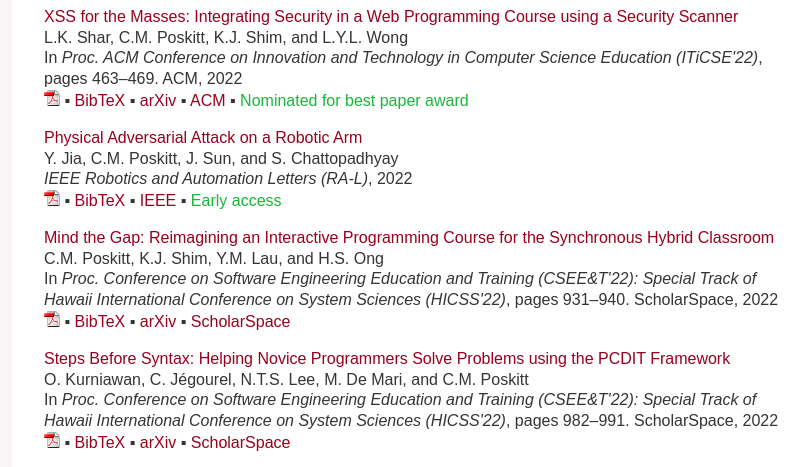
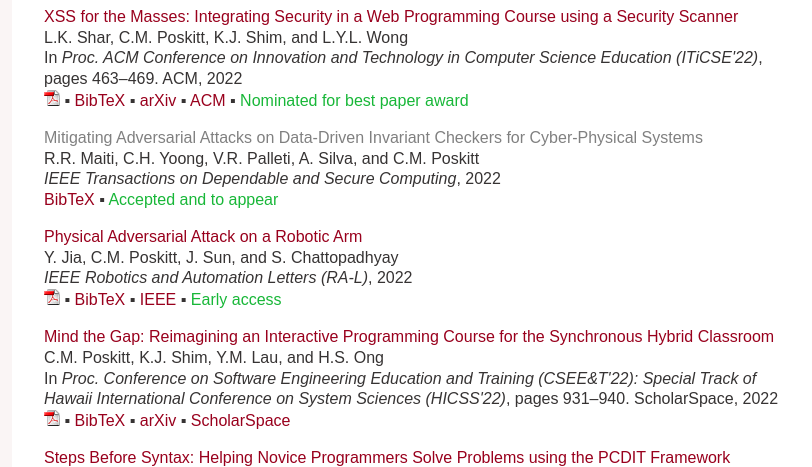
Before and after one commit to cposkitt/cposkitt.github.io, a plain HTML site: page research.html in a window 1280 px wide. Shown: the part 1000-1467 px from the top of the page, without its empty margins (228-1040 px from the left). Drawn offline with Linux system fonts and the light colour scheme.

Commit message:
adding tdsc ref

```diff
--- a/research.html
+++ b/research.html
@@ -57,6 +57,11 @@
                   L.K. Shar, C.M. Poskitt, K.J. Shim, and L.Y.L. Wong<br />
                   In <i>Proc. ACM Conference on Innovation and Technology in Computer Science Education (ITiCSE'22)</i>, pages 463–469. ACM, 2022<br />
                   <a href="files/publications/security_integration_iticse22.pdf"><img src="images/pdf-icon.gif" border="0" /></a> &#9642; <a href="files/bibtex/Shar-Poskitt-Shim-Wong22a.bib">BibTeX</a> &#9642; <a href="https://arxiv.org/abs/2204.12416">arXiv</a> &#9642; <a href="https://doi.org/10.1145/3502718.3524795">ACM</a> &#9642; <span class="pubnote">Nominated for best paper award</span>
+               </p>
+               <p><a name="Maiti-et_al22a"></a><span class="nolinkpaper">Mitigating Adversarial Attacks on Data-Driven Invariant Checkers for Cyber-Physical Systems</span><br />
+                  R.R. Maiti, C.H. Yoong, V.R. Palleti, A. Silva, and C.M. Poskitt<br />
+                  <i>IEEE Transactions on Dependable and Secure Computing</i>, 2022<br />
+                  <a href="files/bibtex/Maiti-et_al22a.bib">BibTeX</a> &#9642; <span class="pubnote">Accepted and to appear</span>
                </p>
                <p><a name="Jia-Poskitt-et_al22a"></a><span class="paper"><a href="files/publications/physical_adversarial_attack_ral22.pdf">Physical Adversarial Attack on a Robotic Arm</a></span><br />
                   Y. Jia, C.M. Poskitt, J. Sun, and S. Chattopadhyay<br />
```
Also changed, not shown: 1 other file.
